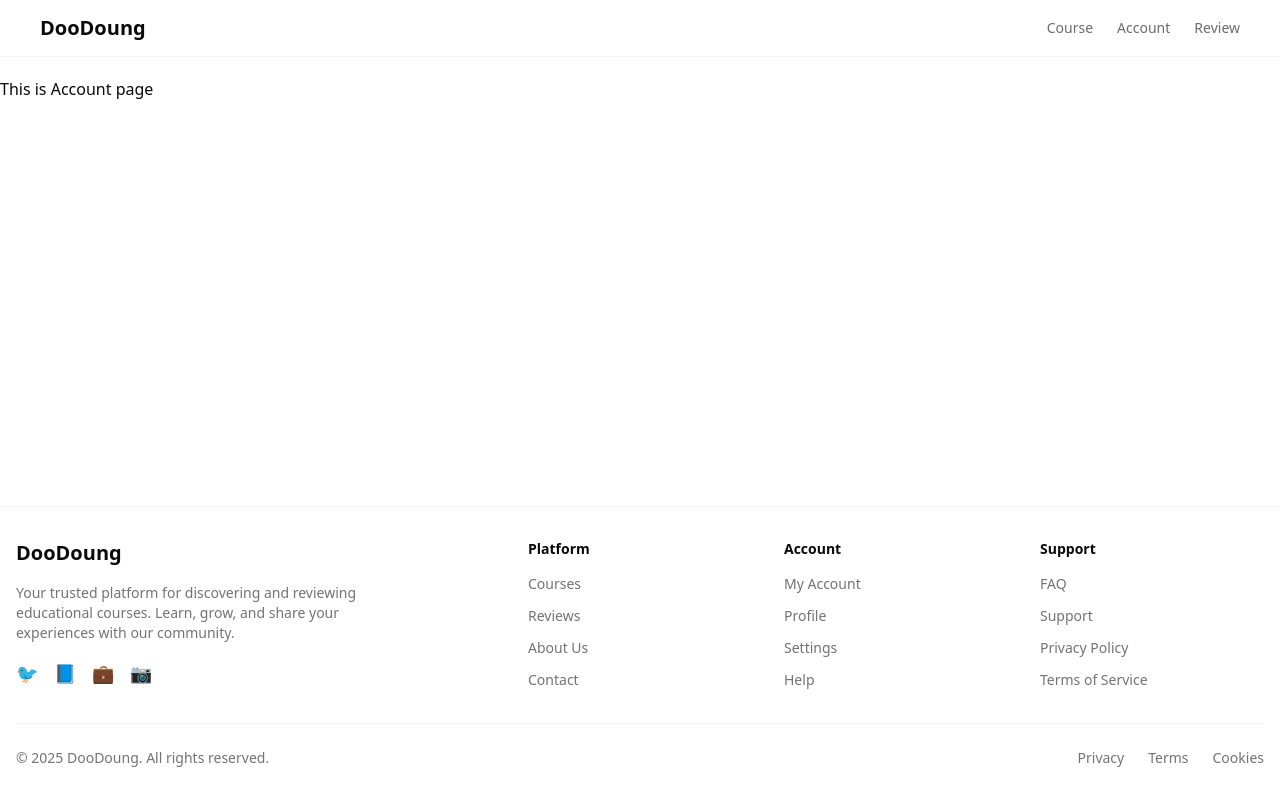
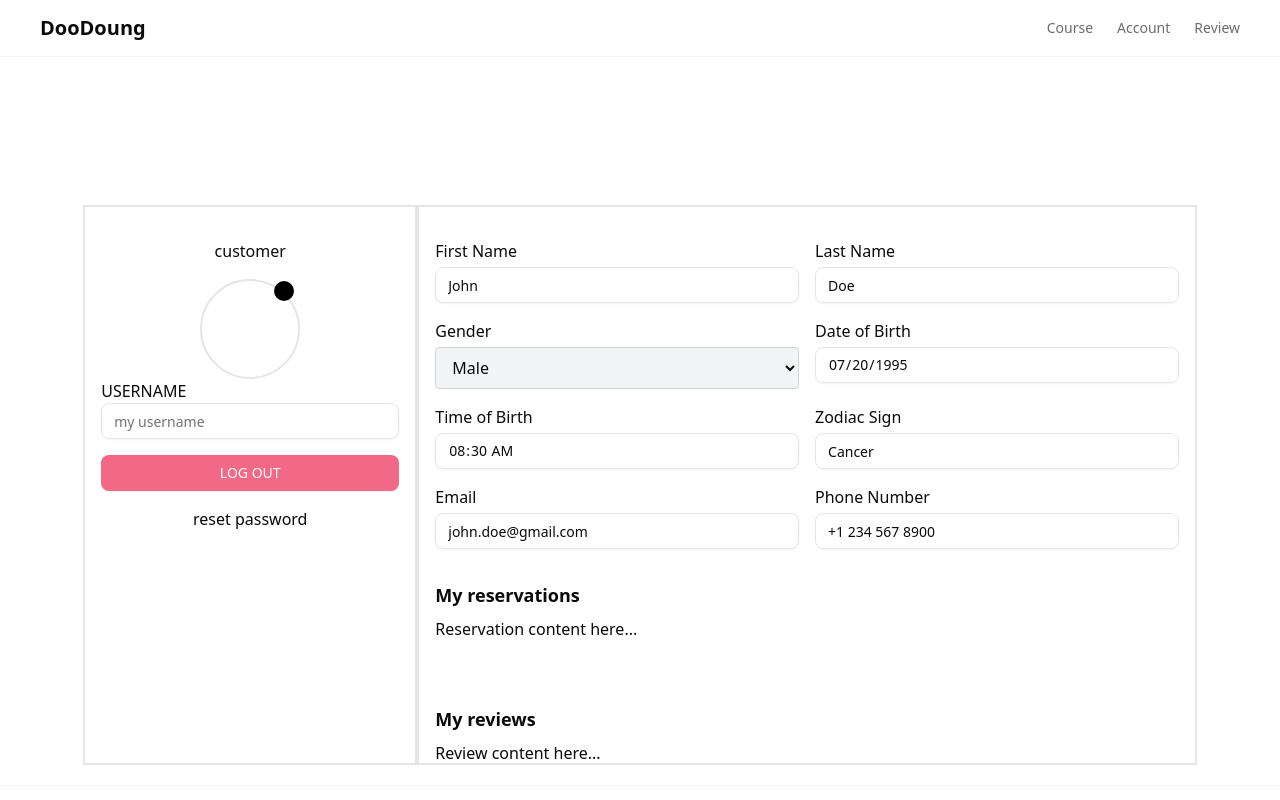
Before and after one commit to DooDoung/doo-doung-frontend, a Next.js app: page /account in a window 1280 px wide. Shown: the top 800 px of the page. Built offline with nearby package versions, Linux system fonts and the light colour scheme.

Commit message:
update: account page

```diff
--- /dev/null
+++ b/src/components/account/AccountLayout.tsx
@@ -0,0 +1,17 @@
+import * as React from "react";
+import { Button } from "../ui/button";
+import { Input } from "../ui/input";
+import UserProfile from "./UserProfile";
+import CustomerInfo from "./CustomerInfo";
+import ProphetInfo from "./ProphetInfo";
+
+function AccountLayout({role}: {role: string}) {
+  return (
+    <div className="mt-[10%] flex h-[73%] w-[87%] justify-start">
+      <UserProfile role={role} />
+      {role === "customer" ? <CustomerInfo /> : <ProphetInfo />}
+    </div>
+  );
+}
+
+export default AccountLayout;
--- /dev/null
+++ b/src/components/account/CustomerInfo.tsx
@@ -0,0 +1,122 @@
+import * as React from "react";
+import { Button } from "../ui/button";
+import { Input } from "../ui/input";
+import ReservationSection from "./Reservation/ReservationSection";
+import ReviewSection from "./Review/ReviewSection";
+
+const customer = {
+  firstName: "John",
+  lastName: "Doe",
+  gender: "Male",
+  dob: "1995-07-20",
+  tob: "08:30",
+  zodiac: "Cancer",
+  email: "john.doe@gmail.com",
+  phone: "+1 234 567 8900",
+};
+
+function CustomerInfo() {
+  return (
+    <div className="flex max-h-[70vh] w-[70%] flex-col overflow-scroll border-2 p-4">
+      <form
+        id="customerInfoForm"
+        className="mt-4 grid grid-cols-1 gap-4 md:grid-cols-2"
+      >
+        {/* First Name */}
+        <div>
+          <label className="mb-1 block font-medium">First Name</label>
+          <Input
+            type="text"
+            className="w-full"
+            value={customer.firstName}
+            readOnly
+          />
+        </div>
+
+        {/* Last Name */}
+        <div>
+          <label className="mb-1 block font-medium">Last Name</label>
+          <Input
+            type="text"
+            className="w-full"
+            value={customer.lastName}
+            readOnly
+          />
+        </div>
+
+        {/* Gender */}
+        <div>
+          <label className="mb-1 block font-medium">Gender</label>
+          <select
+            value={customer.gender}
+            disabled
+            className="w-full cursor-not-allowed rounded border border-gray-300 bg-gray-100 px-3 py-2"
+          >
+            <option value="">Select</option>
+            <option>Male</option>
+            <option>Female</option>
+            <option>Other</option>
+          </select>
+        </div>
+
+        {/* Date of Birth */}
+        <div>
+          <label className="mb-1 block font-medium">Date of Birth</label>
+          <Input type="date" className="w-full" value={customer.dob} readOnly />
+        </div>
+
+        {/* Time of Birth */}
+        <div>
+          <label className="mb-1 block font-medium">Time of Birth</label>
+          <Input type="time" className="w-full" value={customer.tob} readOnly />
+        </div>
+
+        {/* Zodiac Sign */}
+        <div>
+          <label className="mb-1 block font-medium">Zodiac Sign</label>
+          <Input
+            type="text"
+            className="w-full"
+            value={customer.zodiac}
+            readOnly
+          />
+        </div>
+
+        {/* Email */}
+        <div>
+          <label className="mb-1 block font-medium">Email</label>
+          <Input
+            type="email"
+            className="w-full"
+            value={customer.email}
+            readOnly
+          />
+        </div>
+
+        {/* Phone Number */}
+        <div>
+          <label className="mb-1 block font-medium">Phone Number</label>
+          <Input
+            type="tel"
+            className="w-full"
+            value={customer.phone}
+            readOnly
+          />
+        </div>
+      </form>
+
+      {/* Reservation Section */}
+      <ReservationSection />
+
+      {/* User's Course Reviewed Section */}
+      <ReviewSection />
+
+      {/* Edit Profile Button */}
+      <div className="flex justify-center">
+        <Button>Edit Profile</Button>
+      </div>
+    </div>
+  );
+}
+
+export default CustomerInfo;
--- /dev/null
+++ b/src/components/account/ProphetInfo.tsx
@@ -0,0 +1,11 @@
+import * as React from 'react'
+
+function ProphetInfo() {
+  return (
+    <div className="grid w-[70%] grid-cols-2 gap-4 border-2 p-4">
+        <p className="">info</p>
+    </div>
+  )
+}
+
+export default ProphetInfo
--- /dev/null
+++ b/src/components/account/Reservation/ReservationCard.tsx
@@ -0,0 +1,7 @@
+import React from "react";
+
+function ReservationCard() {
+  return <div></div>;
+}
+
+export default ReservationCard;
--- /dev/null
+++ b/src/components/account/Reservation/ReservationSection.tsx
@@ -0,0 +1,12 @@
+import React from "react";
+
+function ReservationSection() {
+  return (
+    <section className="my-8">
+      <h2 className="mb-2 text-lg font-bold">My reservations</h2>
+      <p>Reservation content here...</p>
+    </section>
+  );
+}
+
+export default ReservationSection;
--- /dev/null
+++ b/src/components/account/Review/ReviewCard.tsx
@@ -0,0 +1,11 @@
+import React from 'react'
+
+function ReviewCard() {
+  return (
+    <div>
+
+    </div>
+  )
+}
+
+export default ReviewCard
--- /dev/null
+++ b/src/components/account/Review/ReviewSection.tsx
@@ -0,0 +1,12 @@
+import React from "react";
+
+function ReviewSection() {
+  return (
+    <section className="my-8">
+      <h2 className="mb-2 text-lg font-bold">My reviews</h2>
+      <p>Review content here...</p>
+    </section>
+  );
+}
+
+export default ReviewSection;
--- /dev/null
+++ b/src/components/account/UserProfile.tsx
@@ -0,0 +1,23 @@
+import * as React from "react";
+import { Button } from "../ui/button";
+import { Input } from "../ui/input";
+
+function UserProfile({ role }: { role: string }) {
+  return (
+    <div className="flex w-[30%] flex-col items-center justify-start border-2 p-4 text-center">
+      <p className="mt-4 mb-4">{role}</p>
+      <div className="h-[100px] w-[100px] rounded-full border-2 bg-white">
+        <div className="relative top-0 left-18 h-[20px] w-[20px] rounded-full bg-black"></div>
+      </div>
+      <p className="self-start">USERNAME</p>
+      <Input className="mb-4" placeholder="my username" />
+      <Button className="mb-4 w-full">LOG OUT</Button>
+      <a href="" className="hover:underline">
+        {" "}
+        reset password
+      </a>
+    </div>
+  );
+}
+
+export default UserProfile;
--- a/src/pages/account.tsx
+++ b/src/pages/account.tsx
@@ -1,9 +1,13 @@
 import { DefaultLayout } from "@/components/globalComponents";
+import AccountLayout from "@/components/account/AccountLayout";
+
+const userRole = "customer";
+//const userRole = "prophet"
 
 export default function AccountPage() {
   return (
-    <DefaultLayout>
-      <p>This is Account page</p>
+    <DefaultLayout contentClassName="flex justify-center items-center">
+      <AccountLayout role={userRole} />
     </DefaultLayout>
   );
 }
```
